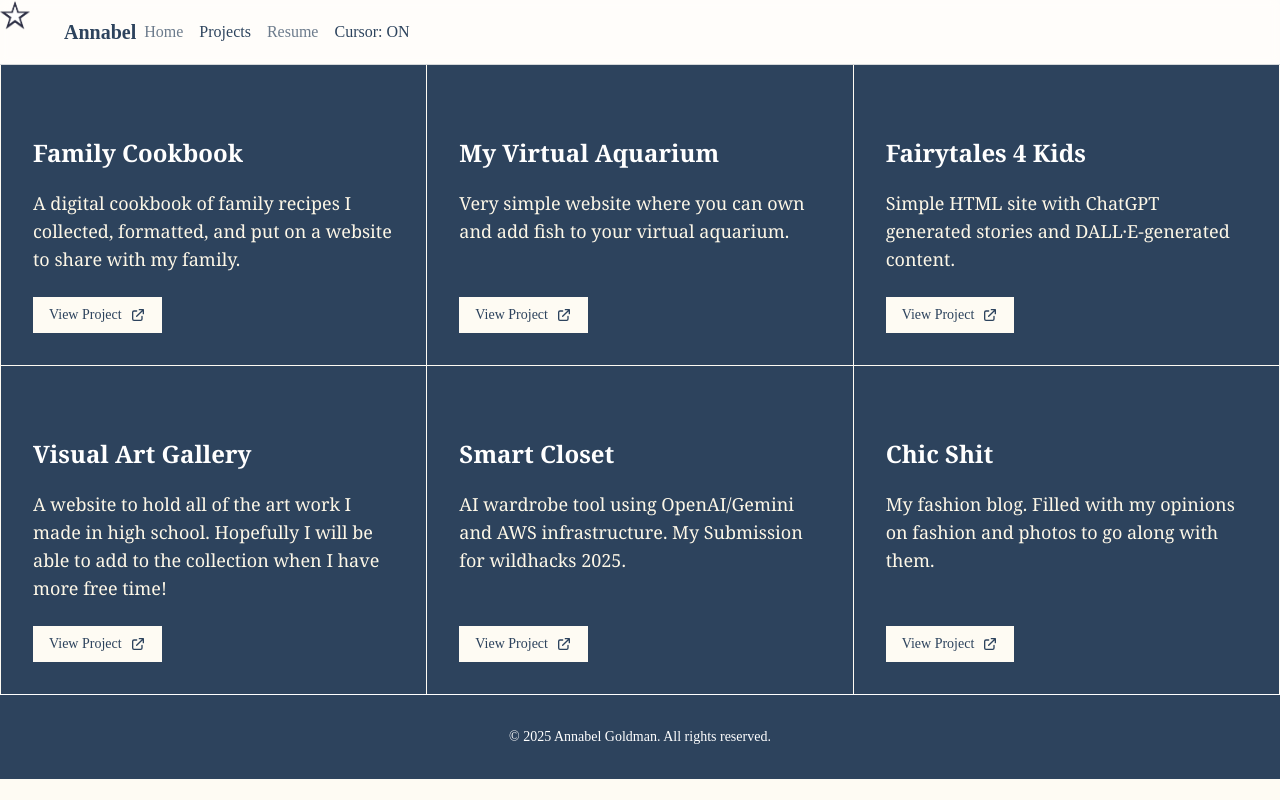
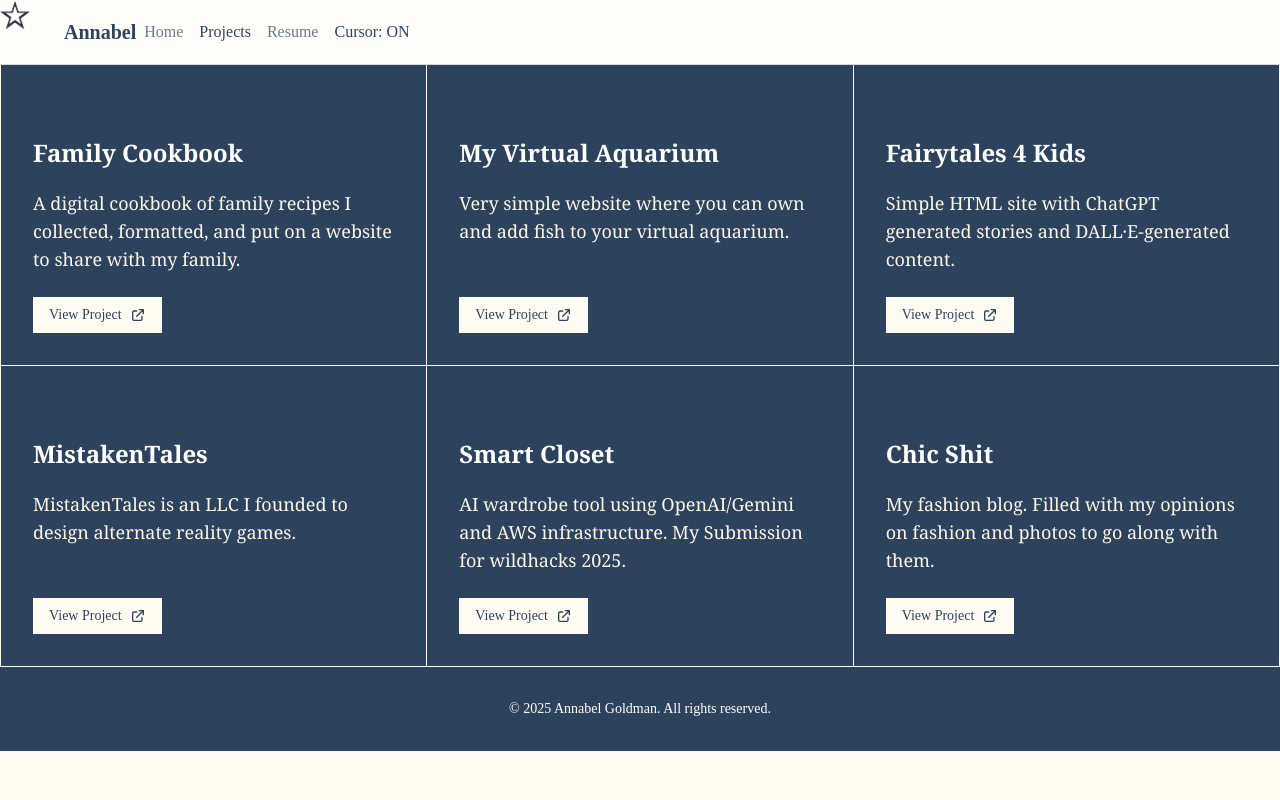
Before and after one commit to annabel-goldman/personal-website, a Next.js app: page /projects in a window 1280 px wide. Built offline with nearby package versions, Linux system fonts and the light colour scheme.

Commit message:
Better projects highlighted

```diff
--- a/content/projects.ts
+++ b/content/projects.ts
@@ -93,11 +93,11 @@ export const PROJECTS_CONTENT = {
     },
     {
       id: 4,
-      title: 'Visual Art Gallery',
-      description: 'A website to hold all of the art work I made in high school. Hopefully I will be able to add to the collection when I have more free time!',
+      title: 'MistakenTales',
+      description: 'MistakenTales is an LLC I founded to design alternate reality games.',
       technologies: [TECHNOLOGIES.REACT, TECHNOLOGIES.NEXTJS, TECHNOLOGIES.CSS],
-      image: '/projects/visual-art-gallery.png',
-      link: 'https://annabel-goldman.github.io/visual-art/',
+      image: '/projects/mistaken-tales.jpg',
+      link: 'https://mistakentales.com/',
       github: 'https://github.com/annabel-goldman/visual-art'
     },
     {
@@ -133,4 +133,14 @@ export const PROJECTS_CONTENT = {
       demo: 'https://annabel-goldman.github.io/cs-algorithms/'
     },
 
+    {
+      id: 4,
+      title: 'Visual Art Gallery',
+      description: 'A website to hold all of the art work I made in high school. Hopefully I will be able to add to the collection when I have more free time!',
+      technologies: [TECHNOLOGIES.REACT, TECHNOLOGIES.NEXTJS, TECHNOLOGIES.CSS],
+      image: '/projects/visual-art-gallery.png',
+      link: 'https://annabel-goldman.github.io/visual-art/',
+      github: 'https://github.com/annabel-goldman/visual-art'
+    },
+
 */
```
Also changed, not shown: 1 other file (tests, documents, lock files or other folders).
